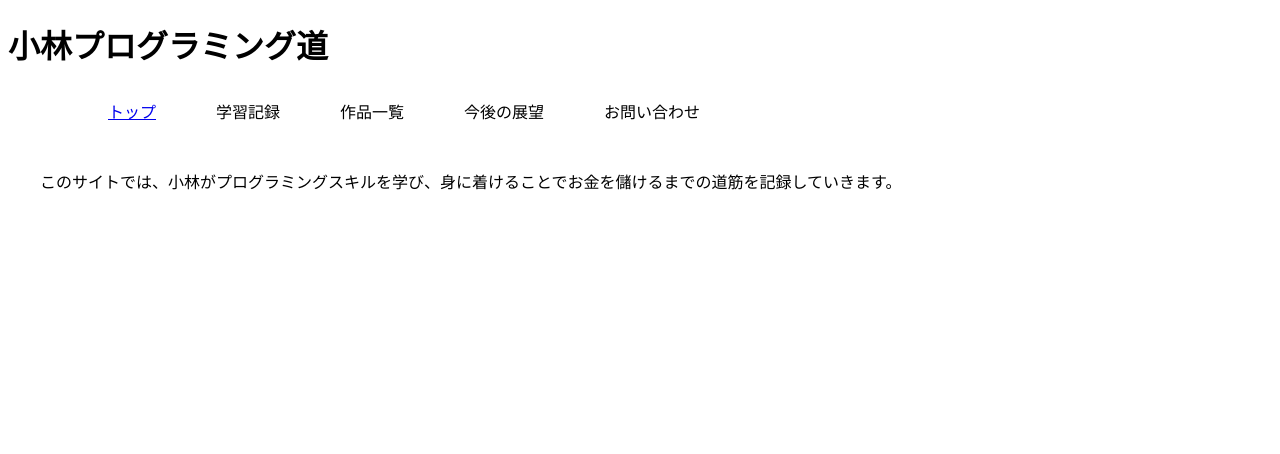
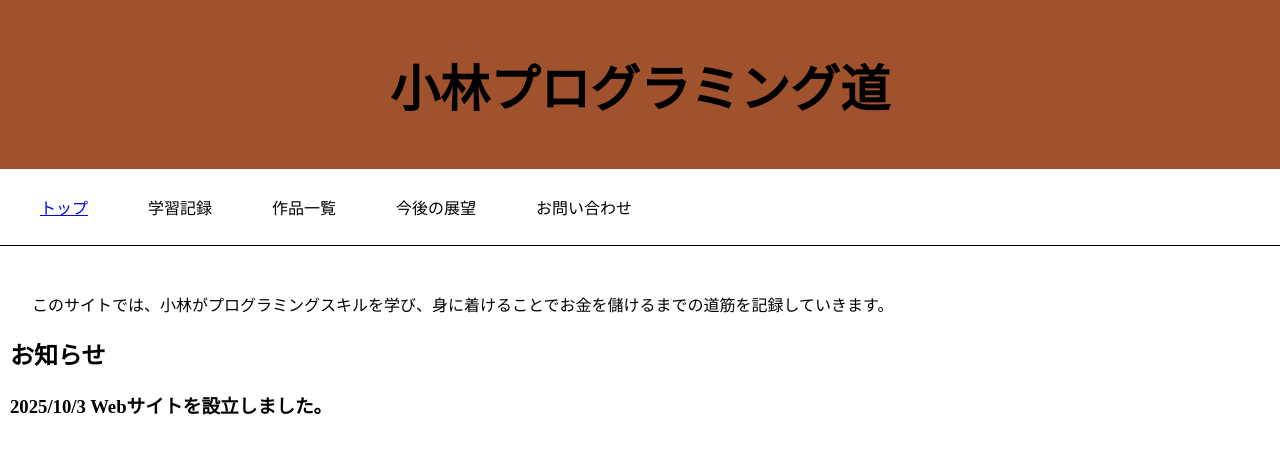
Before and after one commit to uuyekus-cyber/my-first-web-app, a plain HTML site: page index.html in a window 1280 px wide. Drawn offline with Linux system fonts and the light colour scheme; a web font is replaced by a local one.

Commit message:
Add files via upload

```diff
--- a/first.css
+++ b/first.css
@@ -1,3 +1,9 @@
+h1{
+    font-family:'Klee One', cursive;
+    text-align: center;
+    font-size:50px;
+}
+
 ul {
   list-style: none;
 }
@@ -5,10 +11,43 @@ ul {
 li{
     float:left;
     padding-left :60px;
-    padding-top:10px;
+    padding-top:0px;
+    margin-top:-20px;
+}
+
+.top{
+    padding-left:0px;
 }
 
 body p{
-    float:left;
+
     padding-top:30px;
 }
+
+.header{
+    background-color: sienna;
+    padding:15px 0 15px 0;
+
+}
+
+.headerlist{
+
+    padding:30px 0 30px 0;
+    margin-top:0px;
+    border-bottom:1px solid black;
+    border: top 1px solid black;
+}
+
+
+body {
+    margin: 0;
+    padding: 0;
+}
+
+h2{
+    padding-left:10px;
+}
+
+h3{
+    padding-left:10px;
+}
--- a/index.html
+++ b/index.html
@@ -5,19 +5,26 @@
     <meta name="viewport" content="width=device-width, initial-scale=1.0">
     <title>kobayashi.programing-load</title>
     <link rel="stylesheet" href="first.css">
+    <link href="https://fonts.googleapis.com/css2?family=Klee+One&display=swap" rel="stylesheet">
 </head>
 <body>
+    <div class="header">
     <h1>小林プログラミング道</h1>
+    </div>
+
+    <div class="headerlist">
     <ul>
-        <li><a href="https://www.youtube.com/shorts/tR3r23FPbcU">トップ</a></li>
+        <li class="top"><a href="https://www.youtube.com/shorts/tR3r23FPbcU">トップ</a></li>
         <li>学習記録</li>
         <li>作品一覧</li>
         <li>今後の展望</li>
         <li>お問い合わせ</li>
     </ul>
+    </div>
 
     <p>　　このサイトでは、小林がプログラミングスキルを学び、身に着けることでお金を儲けるまでの道筋を記録していきます。</p>
-
+    <h2>お知らせ</h2>
+    <h3>2025/10/3 Webサイトを設立しました。</h3>
 </body>
 <footer>
 
```
